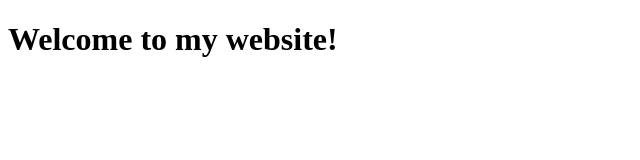
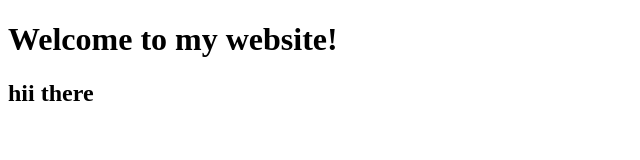
Before and after one commit to deekshi07/27aug2024, a plain HTML site: page index.html in a window 1280 px wide. Shown: the whole page, without its empty margins (0-640 px from the left). Drawn offline with Linux system fonts and the light colour scheme.

Commit message:
update no 2

```diff
--- a/index.html
+++ b/index.html
@@ -7,5 +7,6 @@
 </head>
 <body>
     <h1>Welcome to my website!</h1>
+    <h2>hii there</h2>
 </body>
 </html>
```
